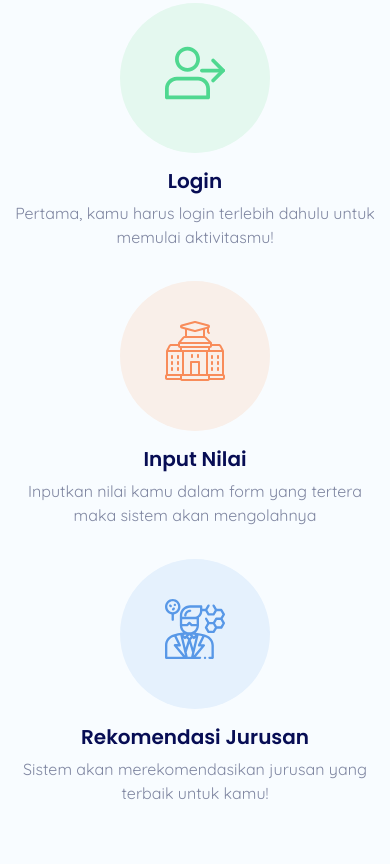
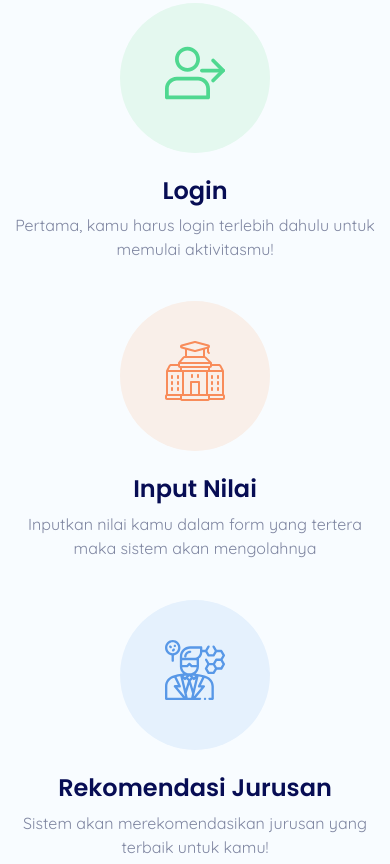
Before and after one commit to adityamputra27/sirekjur-frontend, a plain HTML site: page index.html in a window 390 px wide. Shown: the part 800-1664 px from the top of the page. Drawn offline with nearby package versions, Linux system fonts and the light colour scheme.

Commit message:
responsive mobile

```diff
--- a/assets/custom/css/style.css
+++ b/assets/custom/css/style.css
@@ -547,6 +547,16 @@
   .step_section {
     padding-bottom: 2em;
   }
+  .step_section .step_item .step_wrapper .step_text {
+    padding-top: 1.5em;
+    padding-bottom: 1.5em;
+  }
+  .step_section .step_item .step_wrapper .step_text h1 {
+    font-size: 24px;
+  }
+  .step_section .step_item .step_wrapper .step_text p {
+    font-size: 1em;
+  }
   .universitas_section .universitas_item .card {
     max-width: 350px;
     min-height: 450px;
```
